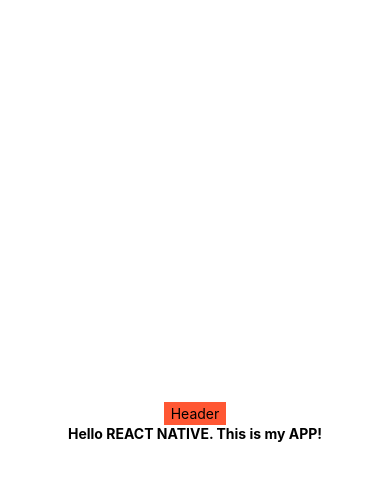
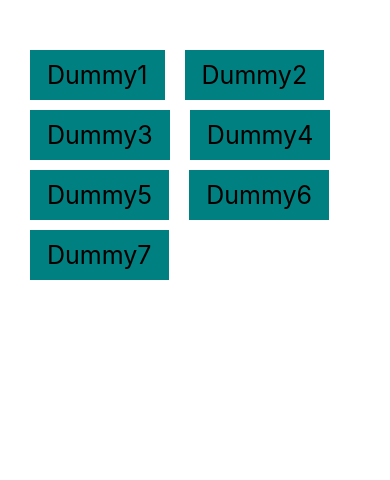
Before and after one commit to devdsd/pizzaorderapp_reactnative, a React Native app: screen / in a window 390 px wide. Shown: the top 480 px of the page. Built offline with nearby package versions, Linux system fonts and the light colour scheme.

Commit message:
Done Basics!

```diff
--- a/App.js
+++ b/App.js
@@ -1,18 +1,91 @@
 import { StatusBar } from 'expo-status-bar';
-import React from 'react';
-import { StyleSheet, Text, View } from 'react-native';
+import React, { useState } from 'react';
+import { StyleSheet, Text, View, FlatList, TouchableOpacity } from 'react-native';
 
 // jsx templates
 export default function App() {
+
+  // const [name, setName] = useState('Diether');
+  // const [age, setAge] = useState(22);
+  const [people, setPeople] = useState([
+    {name: 'Dummy1', id: '1'},
+    {name: 'Dummy2', id: '2'},
+    {name: 'Dummy3', id: '3'},
+    {name: 'Dummy4', id: '4'},
+    {name: 'Dummy5', id: '5'},
+    {name: 'Dummy6', id: '6'},
+    {name: 'Dummy7', id: '7'}
+
+  ]);
+
+  // const clickHandler = () => {
+  //   setName('DevDSD');
+  //   setAge(25);
+  // }
+
+  const pressHandler = (id) => {
+    // console.log(id);
+    setPeople((prevPeople) => {
+      return prevPeople.filter(person => person.id != id);
+    });
+  }
+
   return (
     <View style={styles.container}>
 
-      <View style={styles.header}>
+        {/* FlatList (Another way to implement List of Items) */}
+      <FlatList
+        numColumns={2}
+        keyExtractor={(item) => item.id}
+        data={people}
+        renderItem={ ({ item }) => {
+          return (
+            <TouchableOpacity onPress={() => pressHandler(item.id)}>
+              <Text style={styles.item}> {item.name} </Text>
+            </TouchableOpacity>
+          )
+        }}
+        />
+
+
+        {/* List and ScrollView */}
+      {/* <Text>List and ScrollView</Text>
+      <ScrollView>
+        { people.map( (item) => {
+          return (
+            <View key={item.key}>
+              <Text style={styles.item}> {item.name} </Text>
+            </View>
+          )
+        })}
+      </ScrollView> */}
+
+      {/* <View style={styles.header}>
         <Text> Header </Text>
-      </View>
+      </View> */}
 
-      <Text style={styles.boldText}> Hello REACT NATIVE. This is my APP! </Text>
-      <StatusBar style="auto" />
+          {/* Testing <TextInput> Tag */}
+      {/* <Text> Enter Name: </Text>
+      <TextInput
+          multiline
+          style={styles.inputName}
+          placeholder='e.g John Doe'
+          onChangeText = {(val) => setName(val)} />
+
+      <Text> Enter Age: </Text>
+      <TextInput
+          keyboardType='numeric'
+          style={styles.inputAge}
+          placeholder='e.g 99'
+          onChangeText = {(val) => setAge(val)} />
+      <Text> Name: {name}, Age: {age} </Text> */}
+                  {/*           */}
+
+      {/* <View style={styles.buttonContainer}>
+        <Button title="Update State" onPress={clickHandler} />
+      </View> */}
+
+      {/* <StatusBar style="auto" /> */}
     </View>
   );
 }
@@ -21,8 +94,10 @@
   container: {
     flex: 1,
     backgroundColor: '#fff',
-    alignItems: 'center',
-    justifyContent: 'center',
+    // alignItems: 'center',
+    // justifyContent: 'center',
+    paddingTop: 40,
+    paddingHorizontal: 20
   },
   header: {
     backgroundColor: '#ff5733',
@@ -30,5 +105,30 @@
   },
   boldText: {
     fontWeight: 'bold'
+  },
+  buttonContainer: {
+    marginTop: 5,
+  },
+  inputName: {
+    borderWidth: 1,
+    padding: 5,
+    margin: 5,
+    width: 200,
+    borderColor: '#777'
+  },
+  inputAge: {
+    borderWidth: 1,
+    padding: 5,
+    margin: 5,
+    width: 200,
+    borderColor: '#777'
+  },
+  item: {
+    marginTop: 10,
+    marginHorizontal: 10,
+    padding: 10,
+    backgroundColor: 'teal',
+    fontSize: 25
   }
+
 });
```
